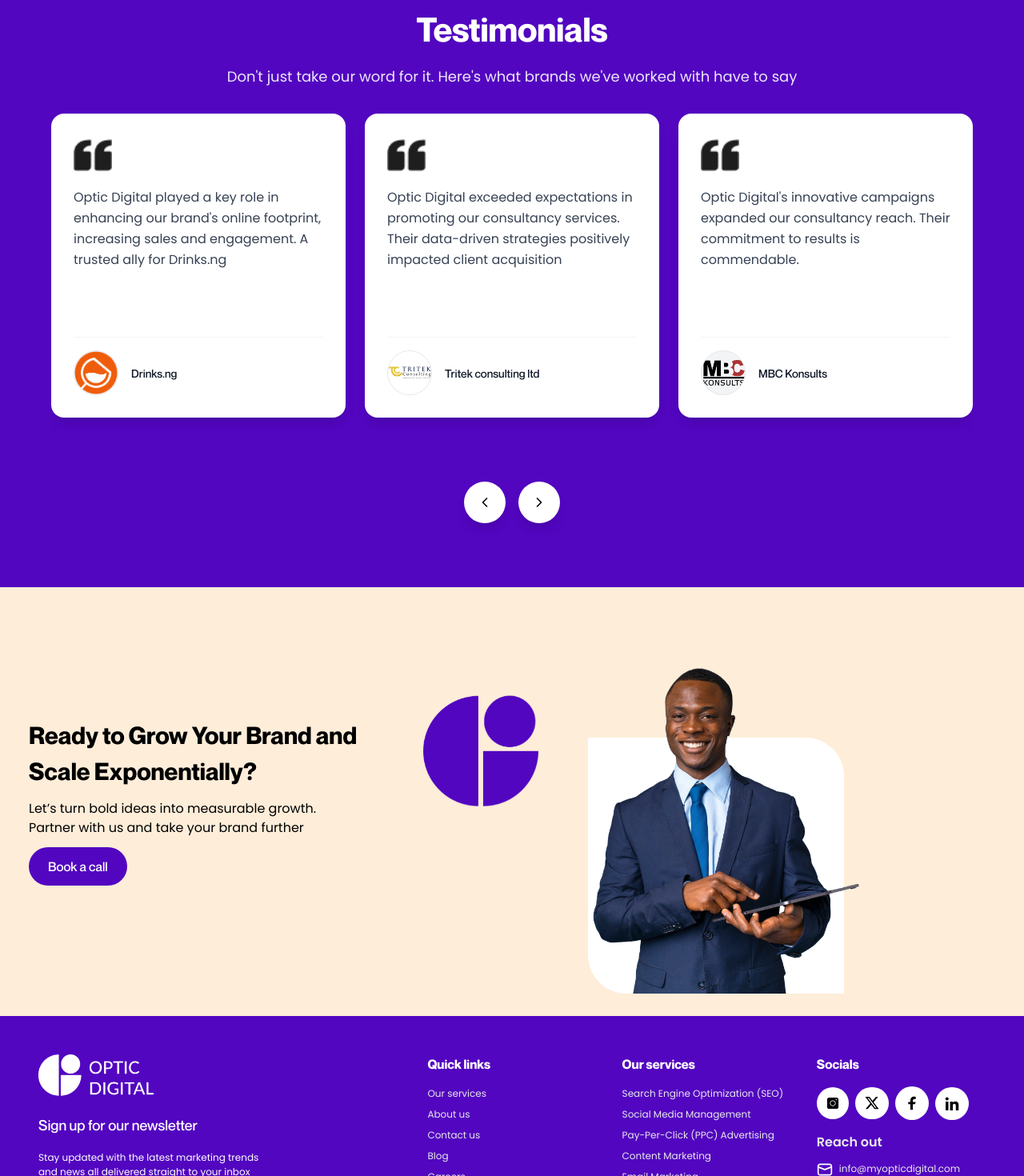
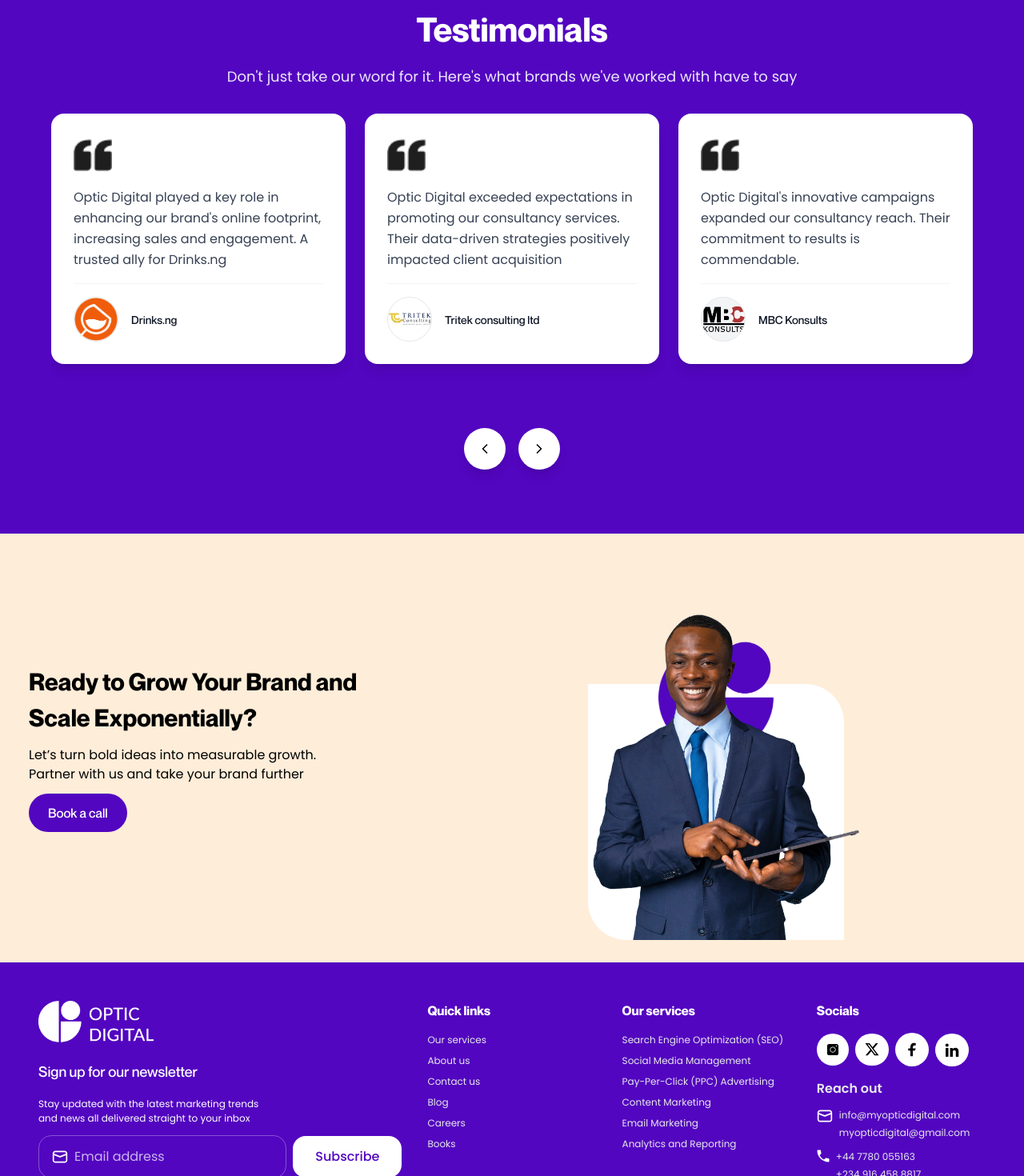
Before and after one commit to myopticdigital/optic-digital-s, a React (Vite) app: page / in a window 1280 px wide. Shown: the part 3354-4824 px from the top of the page at 80% size. Built offline with nearby package versions, Linux system fonts and the light colour scheme.

Commit message:
version2.0.2

```diff
--- a/src/pages/Home/components/BookSection.jsx
+++ b/src/pages/Home/components/BookSection.jsx
@@ -3,8 +3,9 @@ import React from "react";
 
 const BookSection = () => {
   return (
-    <div className="bg-[#FEEDD9] flex flex-col-reverse md:flex-row items-center justify-center gap-20 p-7">
-      <div className="max-w-[30rem] p-2 flex items-start gap-3 flex-col">
+    <div className=" bg-[#FEEDD9] p-7">
+     <div className="max-w-7xl flex flex-col-reverse md:flex-row items-center justify-center gap-20 m-auto">
+       <div className="max-w-full p-2 flex items-start gap-3 flex-col">
         <h4 className="font-neue leading-base font-bold text-[22px] md:text-[30px]">
           Ready to Grow Your Brand and Scale Exponentially?
         </h4>
@@ -21,7 +22,7 @@ const BookSection = () => {
       <div className="w-full relative flex items-center justify-center">
         <motion.img
           src="/main.png"
-          className="w-36 absolute -left-2 top-28 z-10 object-contain"
+          className="w-36 absolute top-28 z-10 object-contain"
           alt=""
           initial={{ opacity: 0, x: -50, rotate: -10 }}
           whileInView={{ opacity: 1, x: 0, rotate: 0 }}
@@ -88,6 +89,7 @@ const BookSection = () => {
           }
         `}</style>
       </div>
+     </div>
     </div>
   );
 };
--- a/src/pages/Home/components/TestimonialCard.jsx
+++ b/src/pages/Home/components/TestimonialCard.jsx
@@ -6,7 +6,7 @@ const TestimonialCard = ({
   logo
 }) => {
   return (
-    <div className='flex rounded-2xl items-start justify-between w-full max-w-96 min-h-[320px] md:min-h-[380px] gap-3 md:gap-4 p-5 md:p-7 flex-col bg-white text-black shadow-lg hover:shadow-2xl transition-all duration-300 hover:-translate-y-2'>
+    <div className='flex rounded-2xl items-start justify-between w-full max-w-full min-h-[200px] md:min-h-[250px] gap-3 md:gap-4 p-5 md:p-7 flex-col bg-white text-black shadow-lg hover:shadow-2xl transition-all duration-300 hover:-translate-y-2'>
       {/* Quote Icon */}
       <div className='w-8 h-8 md:w-12 md:h-12 flex-shrink-0'>
         <img
@@ -28,7 +28,7 @@ const TestimonialCard = ({
           <img
             src={logo}
             alt={`${userName} logo`}
-            className='w-full h-full object-scale-down '
+            className='w-full h-full object-scale-down'
           />
         </div>
         <p className='font-neue font-medium text-xs md:text-sm leading-tight text-gray-900'>
```
